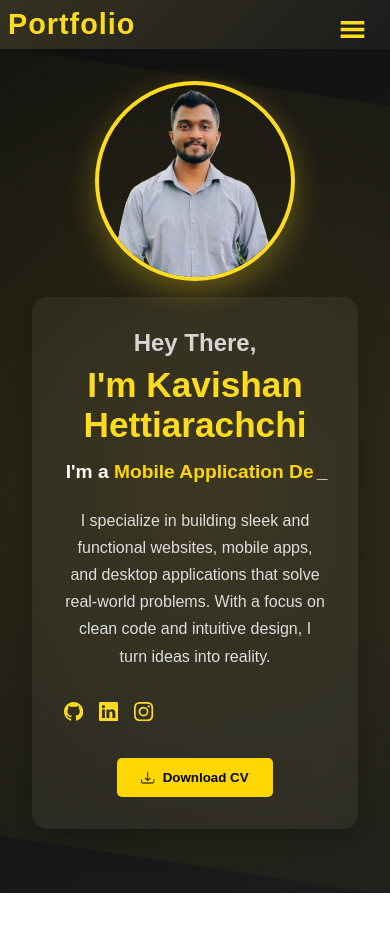
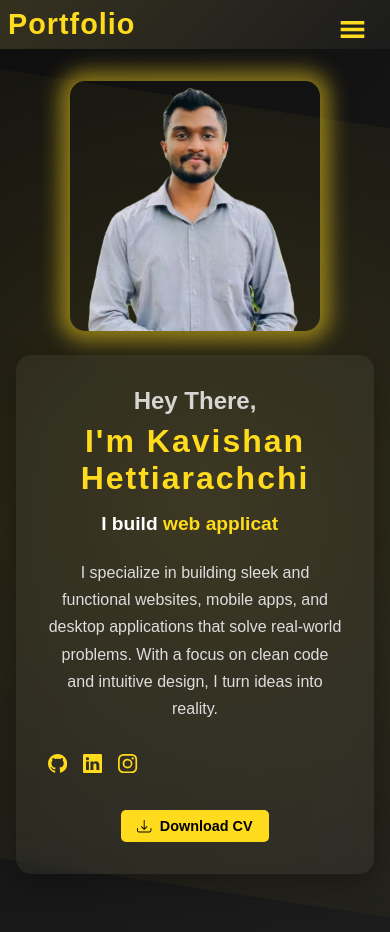
Before and after one commit to MrKavishan/Portfolio, a React (Vite) app in the folder portf/: page / in a window 390 px wide. Shown: the top 932 px of the page. Before the commit the page ends 893 px from the top, so only its background shows below. Built offline with nearby package versions, Linux system fonts and the light colour scheme.

Commit message:
update hero section

```diff
--- a/portf/package.json
+++ b/portf/package.json
@@ -15,7 +15,8 @@
     "react-dom": "^19.1.0",
     "react-icons": "^5.5.0",
     "react-simple-typewriter": "^5.0.1",
-    "typewriter-effect": "^2.22.0"
+    "typewriter-effect": "^2.22.0",
+    "vanilla-tilt": "^1.8.1"
   },
   "devDependencies": {
     "@eslint/js": "^9.25.0",
--- a/portf/src/Components/Hero/Hero.jsx
+++ b/portf/src/Components/Hero/Hero.jsx
@@ -5,9 +5,9 @@ import { motion } from 'framer-motion';
 
 const Hero = () => {
   const [text] = useTypewriter({
-    words: ['Web Developer', 'Mobile Application Developer', 'Desktop Application Developer'],
+    words: ['mobile applications', 'web applications', 'desktop software'],
     loop: true,
-    delaySpeed: 2000
+    delaySpeed: 2000,
   });
 
   const handleDownload = () => {
@@ -21,31 +21,85 @@ const Hero = () => {
 
   return (
     <section className="hero" id="home">
+      {/* Hero Content */}
       <motion.div
         className="hero-content"
         initial={{ opacity: 0, y: 50 }}
         animate={{ opacity: 1, y: 0 }}
         transition={{ duration: 1 }}
       >
-        <h3 className="subtitle">Hey There,</h3>
-        <h1 className="title">I'm Kavishan Hettiarachchi</h1>
-        <h3 className="typewriter">
-          I'm a <span>{text}</span>
+        {/* Subtitle Animation */}
+        <motion.h3
+          className="subtitle"
+          initial={{ opacity: 0, x: -50 }}
+          animate={{ opacity: 1, x: 0 }}
+          transition={{ duration: 1, delay: 0.2 }}
+        >
+          Hey There,
+        </motion.h3>
+
+        {/* Title Animation */}
+        <motion.h1
+          className="title"
+          initial={{ opacity: 0, scale: 0.8 }}
+          animate={{ opacity: 1, scale: 1 }}
+          transition={{ duration: 1, delay: 0.4 }}
+        >
+          I'm Kavishan Hettiarachchi
+        </motion.h1>
+
+        {/* Typewriter Effect */}
+        <motion.h3
+          className="typewriter"
+          initial={{ opacity: 0, y: 20 }}
+          animate={{ opacity: 1, y: 0 }}
+          transition={{ duration: 1, delay: 0.6 }}
+        >
+          I build <span>{text}</span>
           <Cursor cursorStyle="_" />
-        </h3>
-        <p className="description">
+        </motion.h3>
+
+        {/* Description Animation */}
+        <motion.p
+          className="description"
+          initial={{ opacity: 0, y: 20 }}
+          animate={{ opacity: 1, y: 0 }}
+          transition={{ duration: 1, delay: 0.8 }}
+        >
           I specialize in building sleek and functional websites, mobile apps, and desktop applications that solve real-world problems. With a focus on clean code and intuitive design, I turn ideas into reality.
-        </p>
-        <div className="socials">
-          <a href="#" aria-label="GitHub"><BsGithub /></a>
-          <a href="#" aria-label="LinkedIn"><BsLinkedin /></a>
-          <a href="#" aria-label="Instagram"><BsInstagram /></a>
-        </div>
-        <button className="download-btn" onClick={handleDownload}>
+        </motion.p>
+
+        {/* Social Icons Animation */}
+        <motion.div
+          className="socials"
+          initial={{ opacity: 0, y: 20 }}
+          animate={{ opacity: 1, y: 0 }}
+          transition={{ duration: 1, delay: 1 }}
+        >
+          <a href="#" aria-label="GitHub">
+            <BsGithub />
+          </a>
+          <a href="#" aria-label="LinkedIn">
+            <BsLinkedin />
+          </a>
+          <a href="#" aria-label="Instagram">
+            <BsInstagram />
+          </a>
+        </motion.div>
+
+        {/* Download Button Animation */}
+        <motion.button
+          className="download-btn"
+          onClick={handleDownload}
+          initial={{ opacity: 0, scale: 0.8 }}
+          animate={{ opacity: 1, scale: 1 }}
+          transition={{ duration: 1, delay: 1.2 }}
+        >
           <BsDownload /> Download CV
-        </button>
+        </motion.button>
       </motion.div>
 
+      {/* Hero Image Animation */}
       <motion.div
         className="hero-image"
         initial={{ opacity: 0, scale: 0.8 }}
--- a/portf/src/Components/Hero/hero.css
+++ b/portf/src/Components/Hero/hero.css
@@ -11,7 +11,7 @@
   overflow: hidden;
 }
 
-/* Decorative background elements */
+/* Decorative Background Element */
 .hero::before {
   content: '';
   position: absolute;
@@ -19,7 +19,7 @@
   left: -50%;
   width: 200%;
   height: 200%;
-  background: radial-gradient(circle at center, rgba(255, 218, 30, 0.123), transparent 60%);
+  background: radial-gradient(circle at center, rgba(255, 219, 30, 0.123), transparent 60%);
   animation: rotate 20s linear infinite;
   z-index: 0;
 }
@@ -29,6 +29,7 @@
   100% { transform: rotate(360deg); }
 }
 
+/* Hero Content Styling */
 .hero-content {
   max-width: 600px;
   z-index: 1;
@@ -47,18 +48,21 @@
 
 .title {
   font-size: 3rem;
-  color: #ffdb1e;
+  color: #ffdb1e; /* Golden accent */
   margin-bottom: 1rem;
+
+  letter-spacing: 2px;
 }
 
 .typewriter {
   font-size: 1.5rem;
   color: #fff;
+  margin-bottom: 1rem;
 }
 
 .typewriter span {
-  color: #ffd700;
-  animation: pulse 2s infinite;
+  color: #ffdb1e; /* Highlighted text */
+  font-weight: bold;
 }
 
 .description {
@@ -89,7 +93,7 @@
   display: inline-flex;
   align-items: center;
   gap: 0.5rem;
-  background-color: #ffd700;
+  background-color: #ffdb1e;
   color: black;
   font-weight: bold;
   padding: 0.75rem 1.5rem;
@@ -105,19 +109,28 @@
   transform: translateY(-3px) scale(1.05);
 }
 
+/* Hero Image Styling */
 .hero-image {
-  z-index: 1;
+  position: relative;
+  width: 100%;
+  max-width: 400px;
+  aspect-ratio: 1 / 1;
+  border-radius: 15px;
+  overflow: hidden;
+  box-shadow: 0 0 20px 10px rgba(255, 219, 30, 0.5);
+
+  margin-top: 2rem;
 }
 
 .hero-image img {
-  width: 400px;
-  height: 400px;
-  max-width: 400px;
-  border-radius: 50%;
+  width: 100%;
+  height: 100%;
   object-fit: cover;
-  border: 4px solid #ffdb1e;
-  box-shadow: 0 10px 30px rgba(255, 219, 30, 0.3);
   transition: transform 0.3s ease;
+}
+
+.hero-image:hover {
+  box-shadow: 0 0 30px 15px rgba(255, 219, 30, 0.8);
 }
 
 .hero-image img:hover {
@@ -127,9 +140,10 @@
 /* Responsive Styles */
 @media screen and (max-width: 1024px) {
   .hero {
-    flex-direction: column-reverse;
+    flex-direction: column;
     padding: 3rem 5%;
     text-align: center;
+    gap: 2rem;
   }
 
   .hero-content {
@@ -137,29 +151,30 @@
     margin-bottom: 2rem;
   }
 
-  .hero-image img {
-    width: 250px;
-    height: 250px;
+  .hero-image {
+    max-width: 300px;
+    margin-top: 0;
   }
 }
 
 @media screen and (max-width: 600px) {
   .hero {
     flex-direction: column-reverse;
-    padding: 2rem 2rem;
+    padding: 2rem 1rem;
+    gap: 1.5rem;
   }
 
   .title {
-    font-size: 2.2rem;
+    font-size: 2rem;
   }
 
   .typewriter {
     font-size: 1.2rem;
   }
 
-  .hero-image img {
-    width: 200px;
-    height: 200px;
+  .hero-image {
+    max-width: 250px;
+    margin-top: 0; /
   }
 
   .socials {
@@ -169,4 +184,9 @@
   .socials a {
     font-size: 1.2rem;
   }
+
+  .download-btn {
+    padding: 0.5rem 1rem;
+    font-size: 0.9rem;
+  }
 }
```
Also changed, not shown: 1 other file (tests, documents, lock files or other folders).
